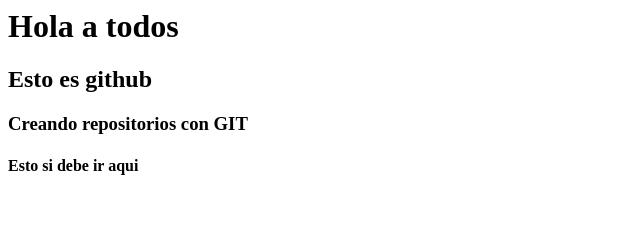
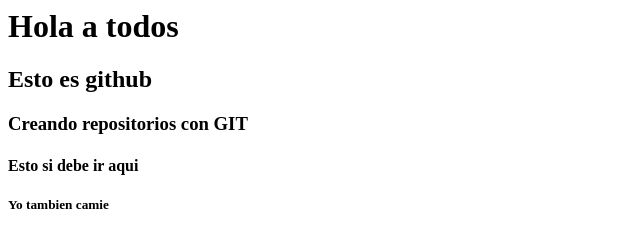
Before and after one commit to guicho0601/Mostrando_github, a plain HTML site: page index.html in a window 1280 px wide. Shown: the whole page, without its empty margins (0-640 px from the left). Drawn offline with Linux system fonts and the light colour scheme.

```diff
--- a/index.html
+++ b/index.html
@@ -5,5 +5,6 @@
 	<h2>Esto es github</h2>
 	<h3>Creando repositorios con GIT</h3>
 	<h4>Esto si debe ir aqui</h4>
+	<h5>Yo tambien camie</h5>
 </body>
 </html>
```
Also changed, not shown: 1 other file.
